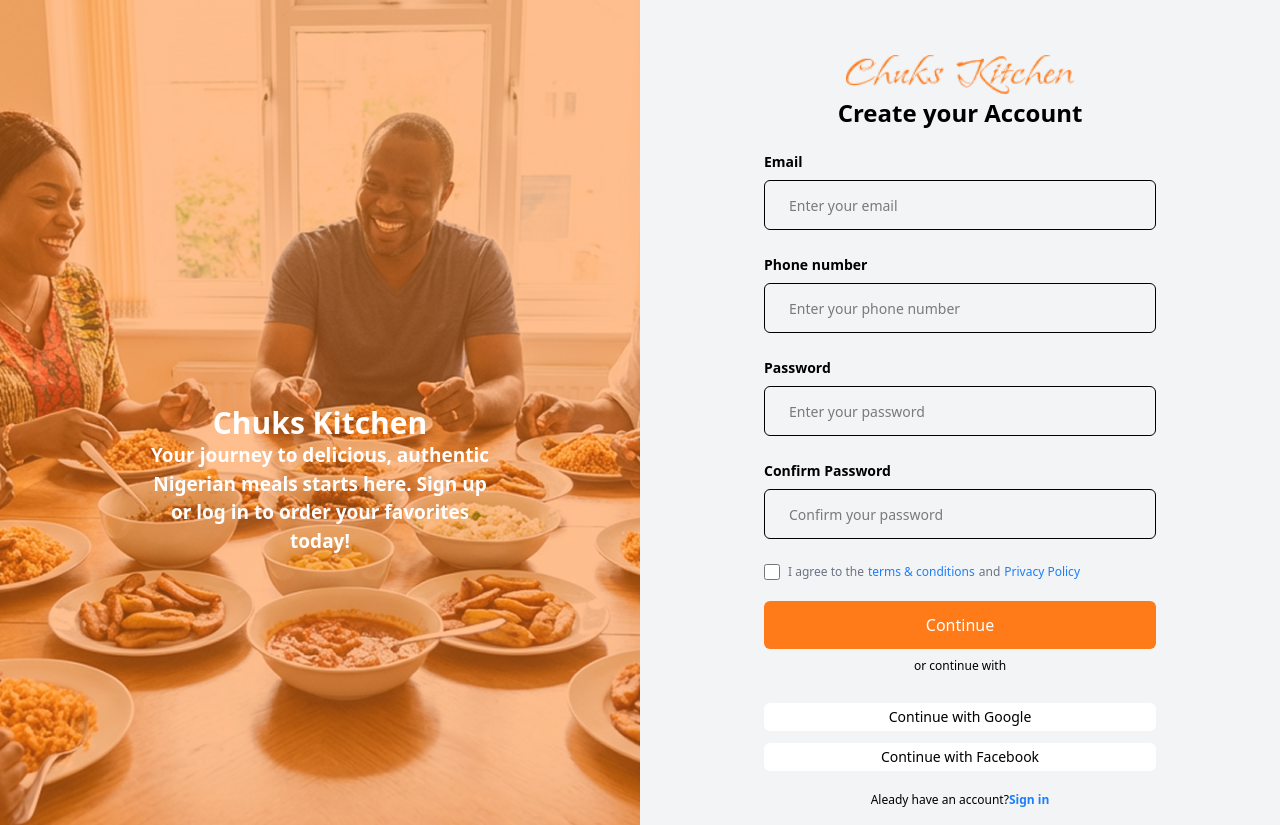
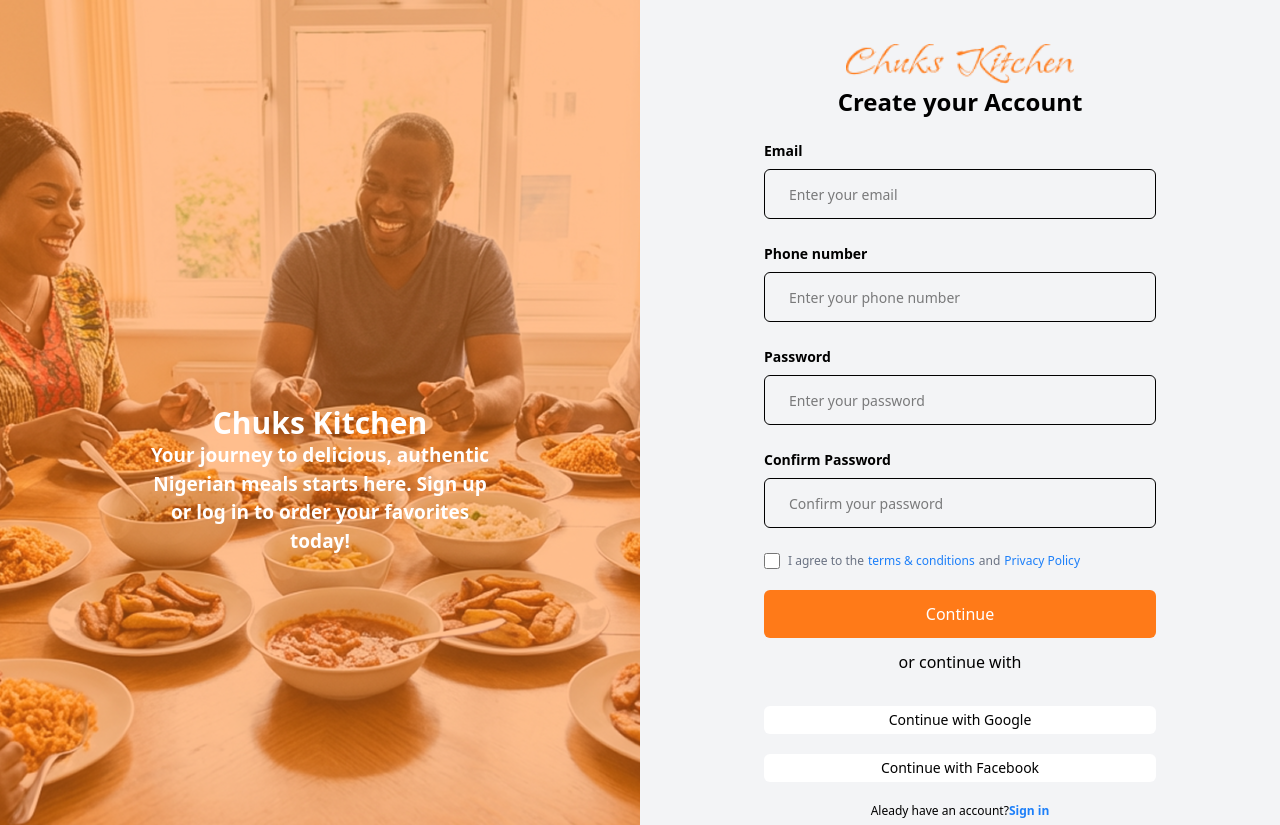
Before and after one commit to obiajulu-dev/chukskit, a Next.js app: page /signupp in a window 1280 px wide. Shown: the top 825 px of the page. Built offline with nearby package versions, Linux system fonts and the light colour scheme.

Commit message:
refactor button layout and styling in signin and signup components

```diff
--- a/components/main.tsx
+++ b/components/main.tsx
@@ -15,7 +15,7 @@
           />
         </div>
 
-         <div className="relative w-full inline md:hidden  py-1 ">
+         <div className="relative w-full inline md:hidden  ">
           <img
             alt="mainimg"
             src="./img/main mo.png"
--- a/components/signin.tsx
+++ b/components/signin.tsx
@@ -76,7 +76,10 @@
                         <button  className="w-full bg-[#FF7A18] rounded-md p-3 text-center flex items-center justify-center text-white">
                            <a href='#' className='text-[16px]'>Continue </a>
                         </button>
-                        <p className="text-[12px] text-center mt-2">or continue with</p>
+
+                        <button  className="w-full bg-[#F3F4F6] pt-3 rounded-md p-2 text-center flex items-center justify-center text-black">
+                           <a href='#' className='text-[16px]'>or continue with </a>
+                        </button>
                     </div>
 
             </div>
--- a/components/signup.tsx
+++ b/components/signup.tsx
@@ -96,17 +96,20 @@
             </div>
 
             <div>
-                    <div className="w-full flex flex-col pb-2 ">
+                    <div className="w-full flex flex-col pb-1 ">
                         <button  className="w-full bg-[#FF7A18] rounded-md p-3 text-center flex items-center justify-center text-white">
                            <a href='/signinn' className='text-[16px]'>Continue </a>
                         </button>
-                        <p className="text-[12px] text-center mt-2">or continue with</p>
+
+                        <button  className="w-full bg-[#F3F4F6] pt-3 rounded-md p-2 text-center flex items-center justify-center text-black">
+                           <a href='#' className='text-[16px]'>or continue with </a>
+                        </button>
                     </div>
 
             </div>
 
             <div>
-                    <div className="w-full flex flex-col gap-3 ">
+                    <div className="w-full flex flex-col gap-5 ">
                         <button  className="w-full bg-[white]  rounded-md p-1 text-center flex items-center justify-center text-black">
                            <a href='' className='text-sm'> Continue with Google </a>
                         </button>
```
